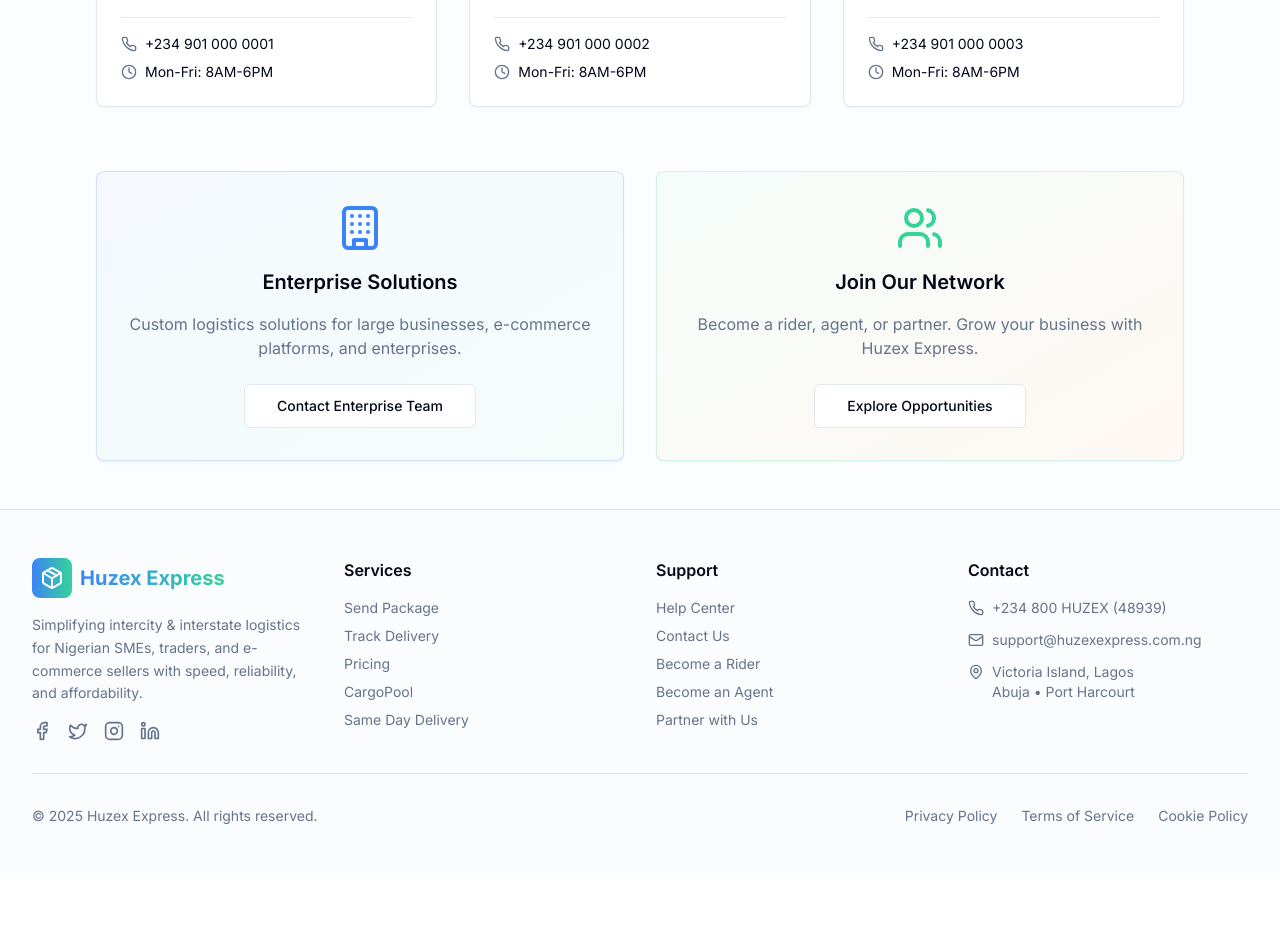
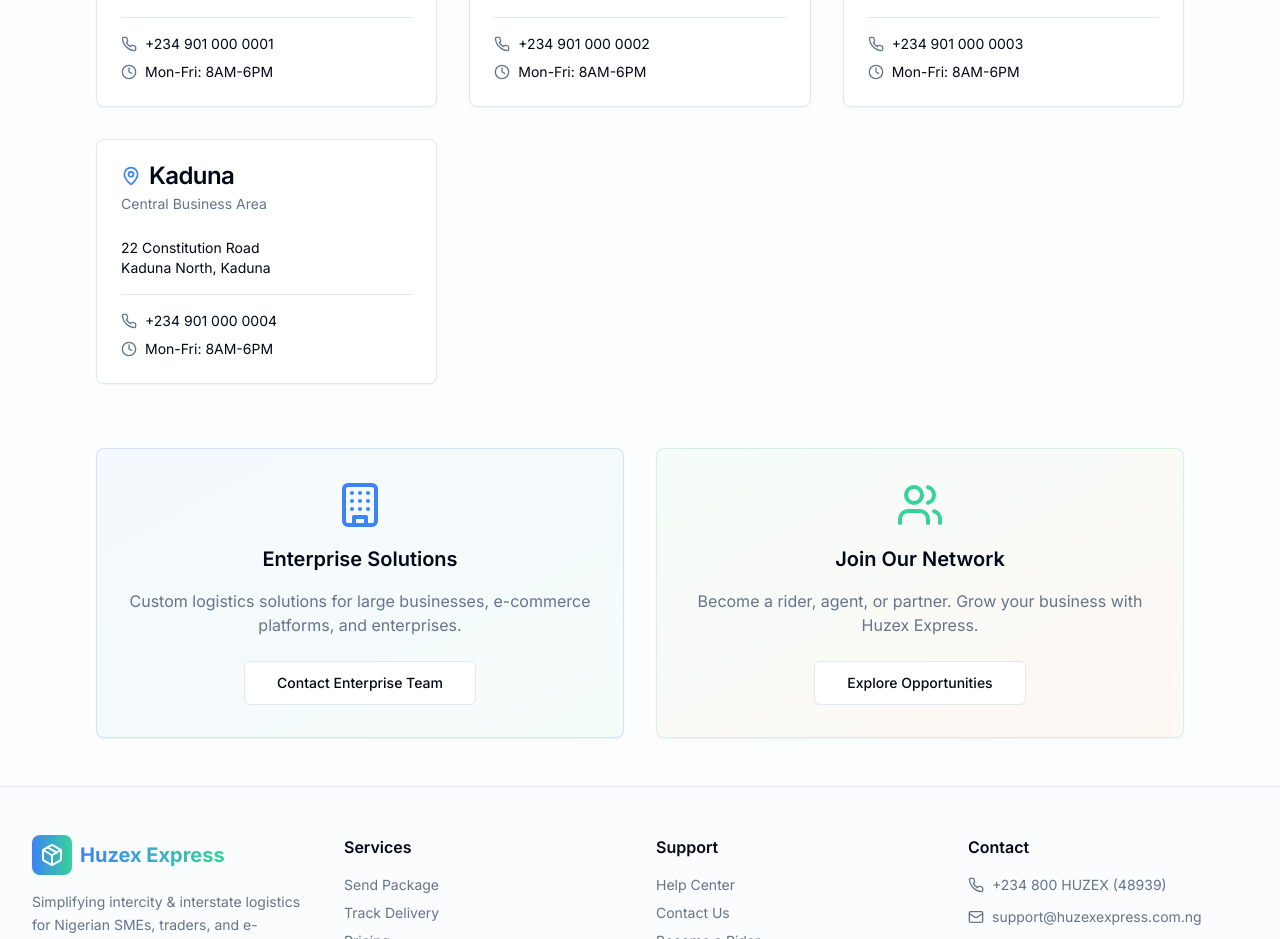
Before and after one commit to huzex87/huzex-connect, a React (Vite) app: page /contact in a window 1280 px wide. Shown: the part 1440-2379 px from the top of the page. Before the commit the page ends 2314 px from the top, so only its background shows below. Built offline with nearby package versions, Linux system fonts and the light colour scheme.

Commit message:
Update contact page location

```diff
--- a/src/pages/Contact.tsx
+++ b/src/pages/Contact.tsx
@@ -105,6 +105,13 @@ export const Contact = () => {
       address: "Sabon Gari Business District",
       details: "15 Murtala Mohammed Way\nSabon Gari, Kano",
       phone: "+234 901 000 0003",
+      hours: "Mon-Fri: 8AM-6PM"
+    },
+    {
+      city: "Kaduna",
+      address: "Central Business Area",
+      details: "22 Constitution Road\nKaduna North, Kaduna",
+      phone: "+234 901 000 0004",
       hours: "Mon-Fri: 8AM-6PM"
     }
   ];
```
